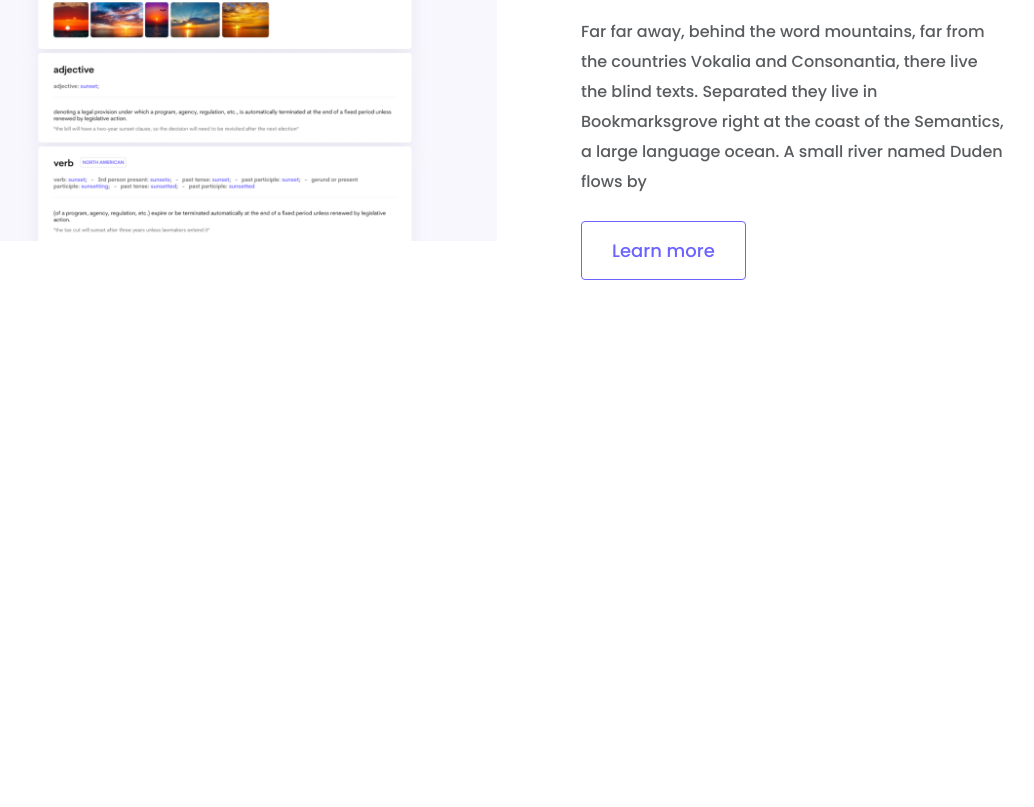
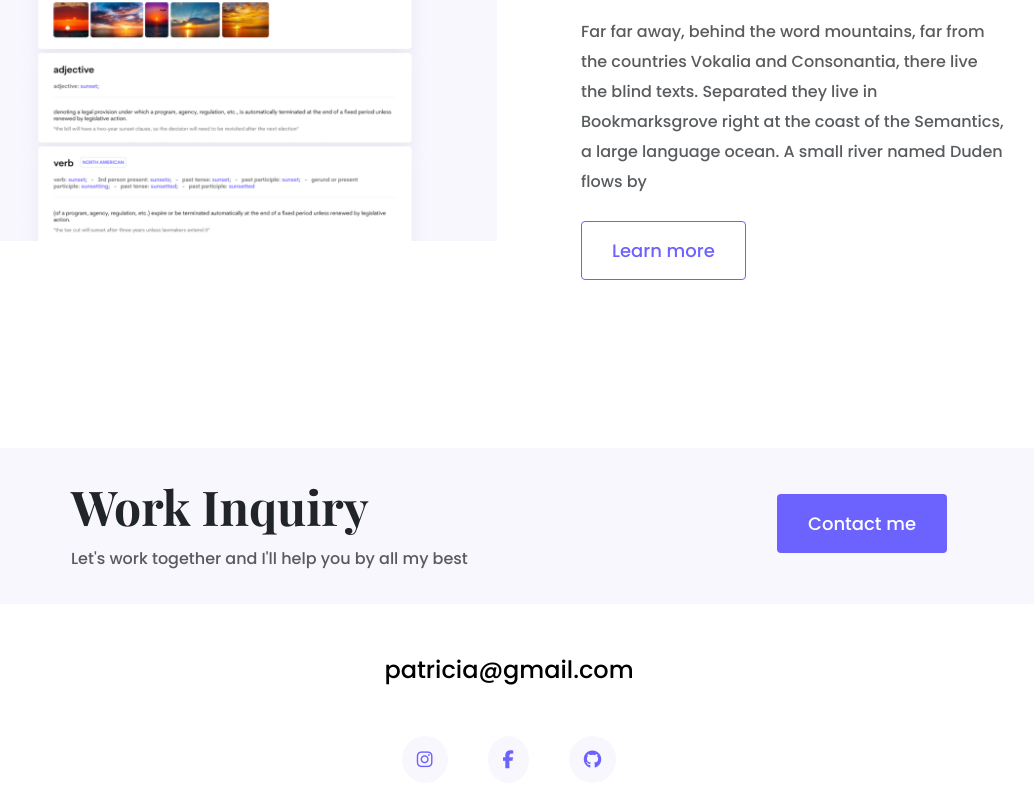
Before and after one commit to Reduviaa/portfolio-project, a plain HTML site: page index.html in a window 1280 px wide. Shown: the part 2618-3425 px from the top of the page, without its empty margins (131-1165 px from the left). Before the commit the page ends 3066 px from the top, so only its background shows below. Drawn offline with nearby package versions, Linux system fonts and the light colour scheme.

Commit message:
Added  a footer

```diff
--- a/index.html
+++ b/index.html
@@ -81,9 +81,7 @@
           </div>
         </div>
       </div>
-    </div>
 
-    <div class="container">
       <div class="row mb-5">
         <div class="col">
           <div class="project-description">
@@ -105,9 +103,7 @@
           />
         </div>
       </div>
-    </div>
 
-    <div class="container">
       <div class="row mb-5">
         <div class="col d-none d-lg-block">
           <img
@@ -129,6 +125,37 @@
           </div>
         </div>
       </div>
+      <footer>
+        <div
+          class="contact-box d-flex justify-content-between mb-5 d-none d-md-flex"
+        >
+          <div>
+            <h4>Work Inquiry</h4>
+            <p class="text-muted">
+              Let's work together and I'll help you by all my best
+            </p>
+          </div>
+          <div class="mt-3">
+            <a href="" class="btn btn-branding">Contact me</a>
+          </div>
+        </div>
+        <div class="d-flex justify-content-center mb-5">
+          <a href="mailto:patricia@gmail.com" class="email-link"
+            >patricia@gmail.com</a
+          >
+        </div>
+        <div class="social-links d-flex justify-content-center mb-5">
+          <a href="https://www.instagram.com/" target="_blank"
+            ><i class="fa-brands fa-instagram"></i
+          ></a>
+          <a href="https://www.facebook.com/" target="_blank"
+            ><i class="fa-brands fa-facebook-f"></i
+          ></a>
+          <a href="https://github.com/" target="_blank"
+            ><i class="fa-brands fa-github"></i
+          ></a>
+        </div>
+      </footer>
     </div>
   </body>
 </html>
--- a/src/styles.css
+++ b/src/styles.css
@@ -22,6 +22,9 @@ h1 {
 }
 h2 {
   font-size: 64px;
+}
+h4 {
+  font-size: 48px;
 }
 p {
   font-weight: normal;
@@ -127,6 +130,36 @@ nav li.active a {
   color: var(--branding-color);
   transition: all 100ms ease-in-out;
 }
+
+footer .email-link {
+  text-decoration: none;
+  color: #000;
+  font-size: 24px;
+}
+footer .email-link:hover {
+  color: var(--branding-color);
+}
+footer .social-links a {
+  margin: 0 20px;
+  color: var(--branding-color);
+  background: var(--secondary-color);
+  padding: 10px 15px;
+  font-size: 18px;
+  border-radius: 50%;
+  transition: all 100ms ease-in-out;
+}
+footer .social-links a:hover {
+  color: var(--secondary-color);
+  background: var(--branding-color);
+}
+footer .contact-box {
+  background: var(--secondary-color);
+  padding: 30px 120px;
+  border-radius: 10px;
+}
+footer .contact-box p {
+  margin: 0;
+}
 @media (max-width: 960px) {
   h1 {
     font-size: 60px;
```
